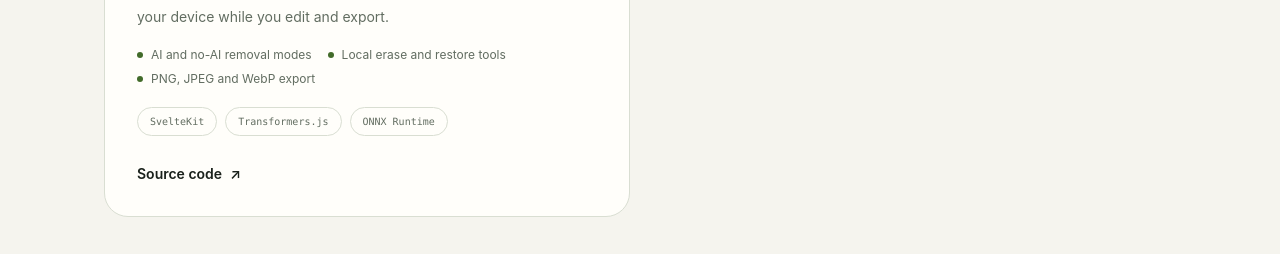
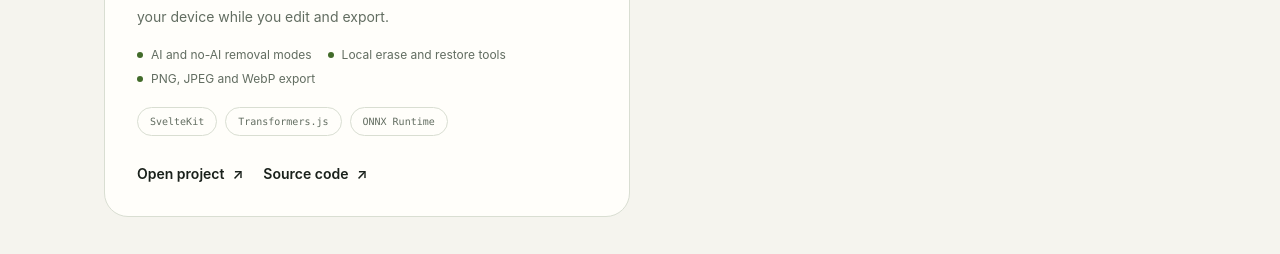
Before and after one commit to leenusdarnal/leenusdarnal.github.io, a SvelteKit app: page / in a window 1280 px wide. Shown: the part 2646-2900 px from the top of the page. Built offline with nearby package versions, Linux system fonts and the light colour scheme.

Commit message:
Link PixelCutout live demo from portfolio

```diff
--- a/src/routes/+page.svelte
+++ b/src/routes/+page.svelte
@@ -44,7 +44,7 @@
       description: 'A browser-based background remover with a choice of AI-powered subject detection or a no-AI colour selection mode. Images stay on your device while you edit and export.',
       stack: ['SvelteKit', 'Transformers.js', 'ONNX Runtime'],
       features: ['AI and no-AI removal modes', 'Local erase and restore tools', 'PNG, JPEG and WebP export'],
-      live: null,
+      live: 'https://pixelcutout-three.vercel.app/',
       source: 'https://github.com/leenusdarnal/pixelcutout',
       visual: 'cutout'
     }
```
